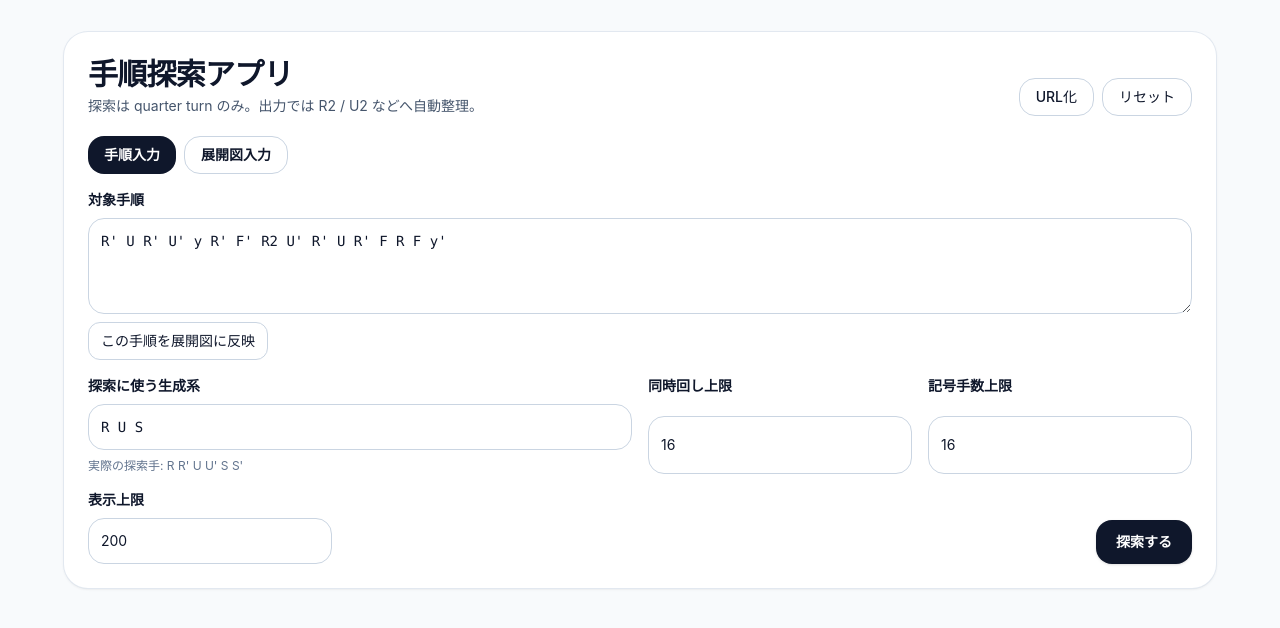
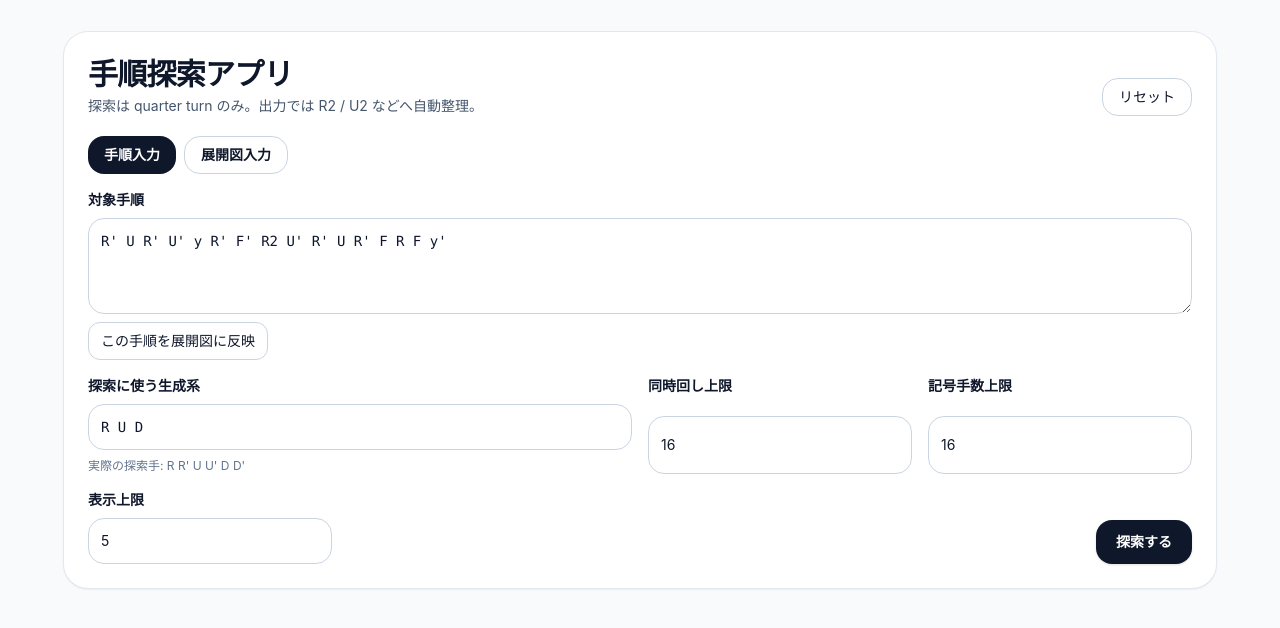
Before and after one commit to hashi-nekomimi/cube-search-app, a React (Vite) app: page / in a window 1280 px wide. Shown: the top 628 px of the page. Built offline with nearby package versions, Linux system fonts and the light colour scheme.

Commit message:
Update App.jsx

```diff
--- a/src/App.jsx
+++ b/src/App.jsx
@@ -1,4 +1,4 @@
-import React, { useMemo, useEffect, useState } from "react";
+import React, { useMemo, useState } from "react";
 
 // =========================
 // 基本設定
@@ -658,20 +658,6 @@ function bfsPatternCollect({ pattern, moves, maxEffectiveDepth = 16, maxSymbolDe
 }
 
 // =========================
-// URL共有
-// =========================
-
-function encodeShareState(obj) {
-  const json = JSON.stringify(obj);
-  return btoa(unescape(encodeURIComponent(json)));
-}
-
-function decodeShareState(text) {
-  const json = decodeURIComponent(escape(atob(text)));
-  return JSON.parse(json);
-}
-
-// =========================
 // UI部品
 // =========================
 
@@ -763,28 +749,13 @@ export default function App() {
   const [targetAlg, setTargetAlg] = useState("R' U R' U' y R' F' R2 U' R' U R' F R F y'");
   const [targetPattern, setTargetPattern] = useState(solvedPattern());
   const [selectedColor, setSelectedColor] = useState("F");
-  const [searchMovesText, setSearchMovesText] = useState("R U S");
+  const [searchMovesText, setSearchMovesText] = useState("R U D");
   const [maxEffectiveDepth, setMaxEffectiveDepth] = useState(16);
   const [maxSymbolDepth, setMaxSymbolDepth] = useState(16);
-  const [limit, setLimit] = useState(200);
+  const [limit, setLimit] = useState(5);
   const [solutions, setSolutions] = useState([]);
   const [error, setError] = useState("");
   const [isSearching, setIsSearching] = useState(false);
-  const [shareMessage, setShareMessage] = useState("");
-
-  useEffect(() => {
-    if (!window.location.hash.startsWith("#s=")) return;
-    try {
-      const data = decodeShareState(window.location.hash.slice(3));
-      if (data.inputMode) setInputMode(data.inputMode);
-      if (typeof data.targetAlg === "string") setTargetAlg(data.targetAlg);
-      if (typeof data.searchMovesText === "string") setSearchMovesText(data.searchMovesText);
-      if (Number.isFinite(data.maxEffectiveDepth)) setMaxEffectiveDepth(data.maxEffectiveDepth);
-      if (Number.isFinite(data.maxSymbolDepth)) setMaxSymbolDepth(data.maxSymbolDepth);
-      if (Number.isFinite(data.limit)) setLimit(data.limit);
-      if (Array.isArray(data.pattern) && data.pattern.length === 54) setTargetPattern(arrayToPattern(data.pattern));
-    } catch (_) {}
-  }, []);
 
   const searchMovesPreview = useMemo(() => {
     try {
@@ -818,32 +789,10 @@ export default function App() {
     setLimit(5);
     setSolutions([]);
     setError("");
-    setShareMessage("");
-  }
-
-  async function makeUrl() {
-    const data = {
-      inputMode,
-      targetAlg,
-      searchMovesText,
-      maxEffectiveDepth: Number(maxEffectiveDepth),
-      maxSymbolDepth: Number(maxSymbolDepth),
-      limit: Number(limit),
-      pattern: patternToArray(targetPattern),
-    };
-    const url = `${window.location.origin}${window.location.pathname}#s=${encodeShareState(data)}`;
-    window.history.replaceState(null, "", url);
-    try {
-      await navigator.clipboard.writeText(url);
-      setShareMessage("URLをコピーした");
-    } catch (_) {
-      setShareMessage("URLをアドレスバーに反映した");
-    }
   }
 
   function runSearch() {
     setError("");
-    setShareMessage("");
     setIsSearching(true);
 
     try {
@@ -888,7 +837,6 @@ export default function App() {
               <p className="mt-1 text-sm text-slate-600">探索は quarter turn のみ。出力では R2 / U2 などへ自動整理。</p>
             </div>
             <div className="flex flex-wrap gap-2">
-              <button onClick={makeUrl} className="rounded-2xl border border-slate-300 px-4 py-2 text-sm font-medium hover:bg-slate-50">URL化</button>
               <button onClick={resetAll} className="rounded-2xl border border-slate-300 px-4 py-2 text-sm font-medium hover:bg-slate-50">リセット</button>
             </div>
           </div>
@@ -950,7 +898,6 @@ export default function App() {
           </div>
         </div>
 
-        {shareMessage && <div className="mb-4 rounded-2xl border border-slate-200 bg-white p-4 text-sm text-slate-700">{shareMessage}</div>}
         {error && <div className="mb-4 rounded-2xl border border-red-200 bg-red-50 p-4 text-sm text-red-700">{error}</div>}
 
         <div className="grid gap-4 md:grid-cols-2">
```
